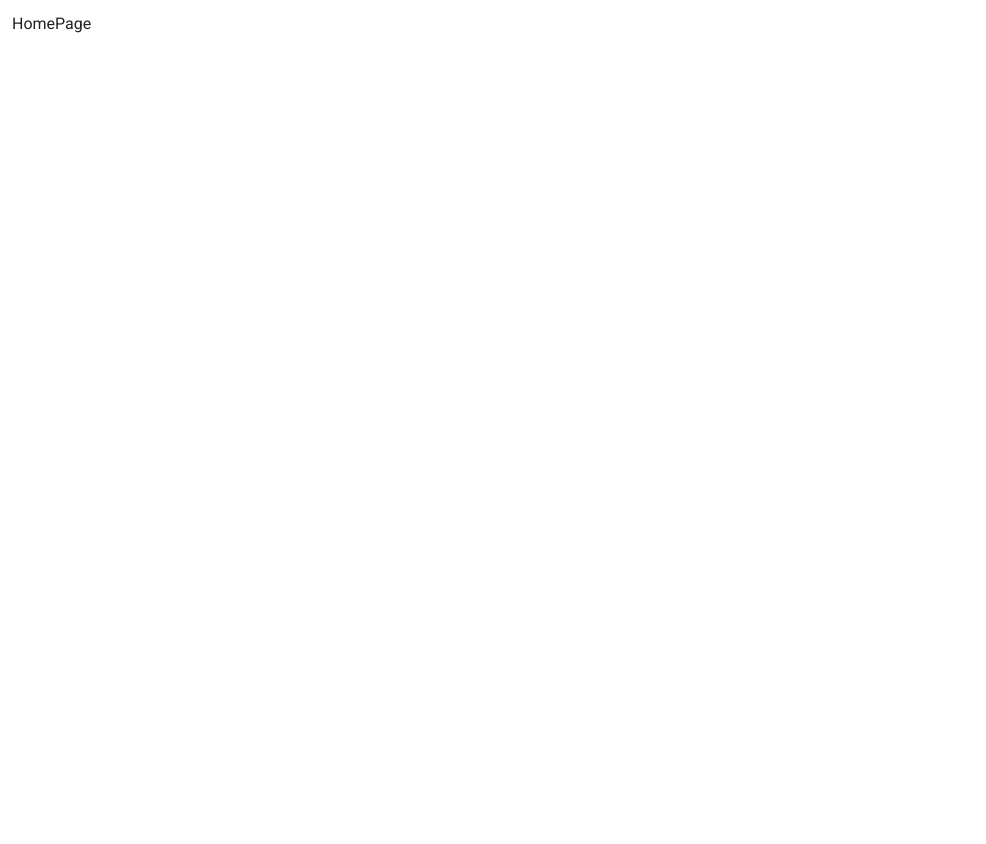
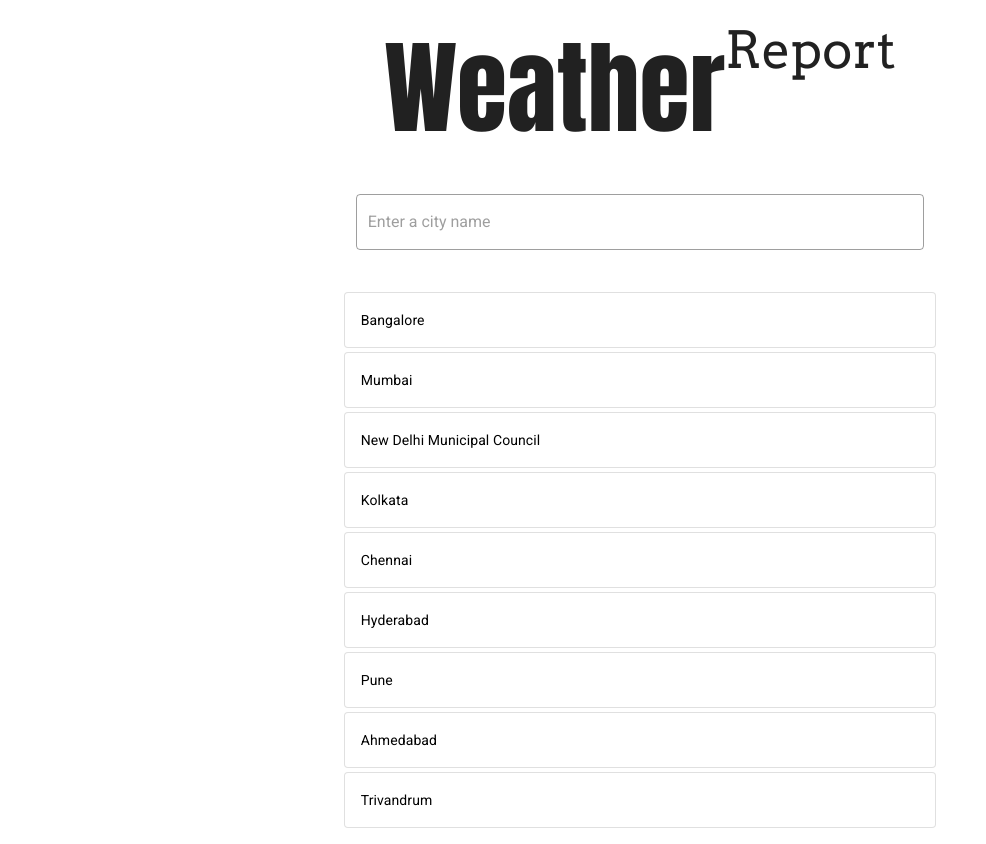
Before and after one commit to ramya4997/vue-weather-app, a Vue app: page / in a window 1280 px wide. Shown: the whole page, without its empty margins (0-986 px from the left). Before the commit the page ends 800 px from the top, so only its background shows below. Built offline with nearby package versions, Linux system fonts and the light colour scheme.

Commit message:
added homepage with initial cities

```diff
--- /dev/null
+++ b/src/models/city.js
@@ -0,0 +1,7 @@
+export class City {
+  constructor(name, state, district) {
+    this.name = name;
+    this.state = state;
+    this.district = district;
+  }
+}
--- a/src/pages/CityWeatherDetails.vue
+++ b/src/pages/CityWeatherDetails.vue
@@ -1,5 +1,10 @@
 <template>
-  <div>City Weather Details</div>
+  <v-container fluid>
+    <v-row>
+      <v-col cols="8">Degree</v-col>
+      <v-col cols="4">Info</v-col>
+    </v-row>
+  </v-container>
 </template>
 
 <script>
--- a/src/pages/HomePage.vue
+++ b/src/pages/HomePage.vue
@@ -1,9 +1,52 @@
 <template>
-  <div>
-    HomePage
-  </div>
+  <v-container>
+    <!-- <v-img src="../assets/weather.jpg"></v-img> -->
+    <v-row justify="center">
+      <p class="logo1">Weather</p>
+      <p class="logo2">Report</p>
+    </v-row>
+    <v-row>
+      <v-col xs="12" sm="6" offset-sm="3">
+        <v-text-field outlined placeholder="Enter a city name"></v-text-field>
+      </v-col>
+    </v-row>
+    <v-row>
+      <v-col
+        cols="6"
+        offset="3"
+        class="mb-1 pa-0"
+        v-for="city in initialCities"
+        :key="city.name"
+      >
+        <v-card elevation="0" outlined>
+          <v-card-text class="black--text">{{ city.name }}</v-card-text>
+        </v-card>
+      </v-col>
+    </v-row>
+  </v-container>
 </template>
 
 <script>
-export default {};
+import { mapGetters } from "vuex";
+export default {
+  computed: {
+    ...mapGetters(["initialCities"])
+  }
+};
 </script>
+
+<style>
+@import url("https://fonts.googleapis.com/css2?family=Anton&display=swap");
+
+@import url("https://fonts.googleapis.com/css2?family=Anton&family=Arvo&display=swap");
+
+.logo1 {
+  font-family: "Anton", sans-serif;
+  font-size: 8vw;
+}
+.logo2 {
+  font-family: "Anton", sans-serif;
+  font-family: "Arvo", serif;
+  font-size: 4vw;
+}
+</style>
--- a/src/store/index.js
+++ b/src/store/index.js
@@ -1,10 +1,34 @@
 import Vue from "vue";
 import Vuex from "vuex";
+import { City } from "../models/city";
 
 Vue.use(Vuex);
 
 export default new Vuex.Store({
-  state: {},
+  state: {
+    cities: [
+      new City("Bangalore", "Karnataka", "Bangalore Urban"),
+      new City("Mumbai", "Maharashtra", "Mumbai (Suburban) and Mumbai"),
+      new City(
+        "New Delhi Municipal Council",
+        "Delhi ",
+        "New Delhi, Central, South West and South"
+      ),
+      new City("Kolkata", "West Bengal ", "Kolkata"),
+      new City("Chennai", "Tamil Nadu ", "Chennai"),
+      new City("Hyderabad", "Andhra Pradesh ", "Hyderabad and Rangareddi"),
+      new City("Pune", "Maharashtra", "Pune"),
+      new City("Ahmedabad", "Gujarat", "Ahmedabad"),
+      new City("Trivandrum", "Kerala", "Thiruvananthapuram"),
+      new City("Lucknow", "Uttar Pradesh", "Lucknow")
+    ]
+  },
+  getters: {
+    initialCities(state) {
+      //shows only first 10 cities
+      return state.cities.slice(0, 9);
+    }
+  },
   mutations: {},
   actions: {},
   modules: {}
```
